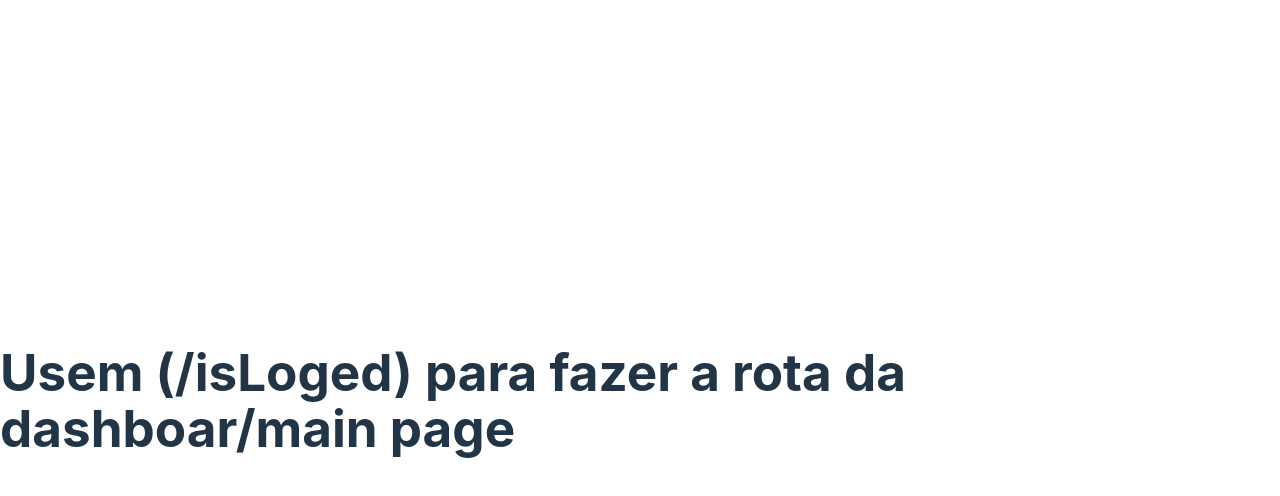
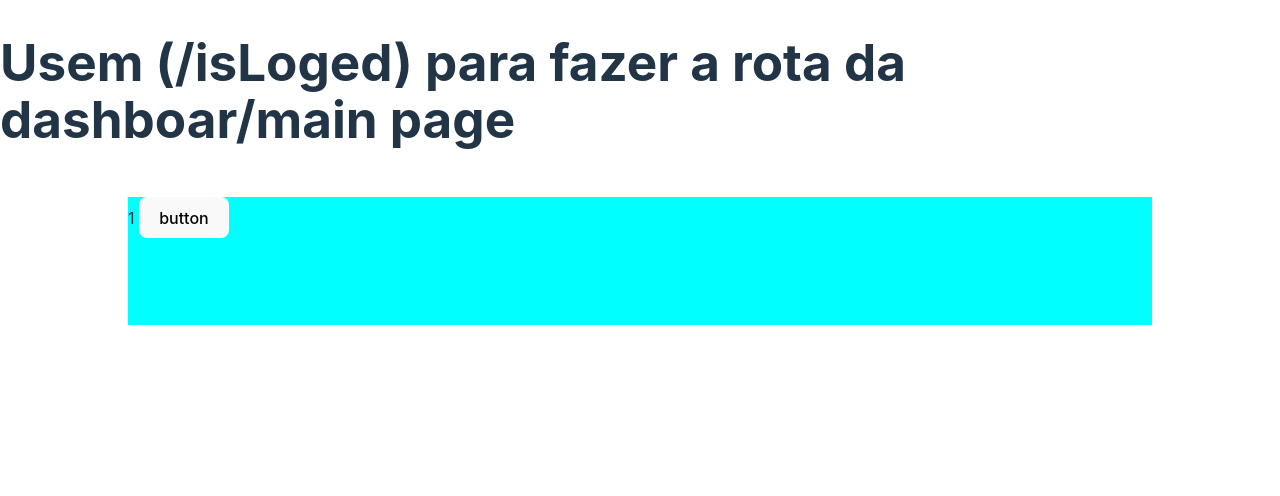
Before and after one commit to grupo-2-projeto-frontend-t12-wesley/rolefy, a React (Vite) app in the folder rolefy/: page /isLoged in a window 1280 px wide. Shown: the top 496 px of the page. Built offline with nearby package versions, Linux system fonts and the light colour scheme.

Commit message:
feat/slider mais sem os dados da api

```diff
--- a/rolefy/package.json
+++ b/rolefy/package.json
@@ -10,11 +10,14 @@
   },
   "dependencies": {
     "@hookform/resolvers": "^2.9.7",
+    "@types/styled-components": "^5.1.26",
     "axios": "^0.27.2",
+    "keen-slider": "^6.7.0",
     "react": "^18.2.0",
     "react-dom": "^18.2.0",
     "react-hook-form": "^7.34.2",
     "react-router-dom": "^6.3.0",
+    "styled-components": "^5.3.5",
     "yup": "^0.32.11"
   },
   "devDependencies": {
--- a/rolefy/src/Pages/mainPage/index.tsx
+++ b/rolefy/src/Pages/mainPage/index.tsx
@@ -1,11 +1,24 @@
-import React from "react"
+import React from "react";
+import Slider from "../../components/slider";
 
-function MainPage(){
-    return(
-        <div>
-            <h1>Usem (/isLoged) para fazer a rota da dashboar/main page</h1>
-        </div>
-    )
+function MainPage() {
+  return (
+    <div>
+      <h1>Usem (/isLoged) para fazer a rota da dashboar/main page</h1>
+
+      <Slider>
+        <li className="keen-slider__slide ">
+          1 <button onClick={() => console.log("clikou 1")}>button</button>
+        </li>
+        <li className="keen-slider__slide ">
+          2 <button onClick={() => console.log("clikou 2")}>button</button>
+        </li>
+        <li className="keen-slider__slide ">
+          3 <button onClick={() => console.log("clikou 3")}>button</button>
+        </li>
+      </Slider>
+    </div>
+  );
 }
 
-export default MainPage
+export default MainPage;
--- /dev/null
+++ b/rolefy/src/components/slider/index.tsx
@@ -0,0 +1,29 @@
+import * as React from "react";
+import { ReactNode } from "react";
+import { useKeenSlider } from "keen-slider/react";
+import "keen-slider/keen-slider.min.css";
+
+import { Conteiner } from "./styled";
+
+interface IPropsSlider {
+  children: ReactNode;
+  // <li className="keen-slider__slide "> Conteudo do li </li>
+}
+
+export default function Slider({ children }: IPropsSlider) {
+  const [ref] = useKeenSlider<HTMLUListElement>({
+    slides: {
+      spacing: 100,
+    },
+  });
+
+  return (
+    <Conteiner>
+      <div className="DivConteiner">
+        <ul ref={ref} className="keen-slider ulConteiner">
+          {children}
+        </ul>
+      </div>
+    </Conteiner>
+  );
+}
--- /dev/null
+++ b/rolefy/src/components/slider/styled.ts
@@ -0,0 +1,28 @@
+import styled from "styled-components";
+
+export const Conteiner = styled.div`
+  display: flex;
+
+  justify-content: center;
+
+  width: 100vw;
+  height: 100vh;
+
+  overflow: hidden;
+
+  li {
+    background-color: aqua;
+    padding: 0px;
+  }
+
+  .ulConteiner {
+    width: 100%;
+    height: 8rem;
+
+    padding: 0px;
+  }
+
+  .DivConteiner {
+    width: 80vw;
+  }
+`;
```
Also changed, not shown: 1 other file (tests, documents, lock files or other folders).
